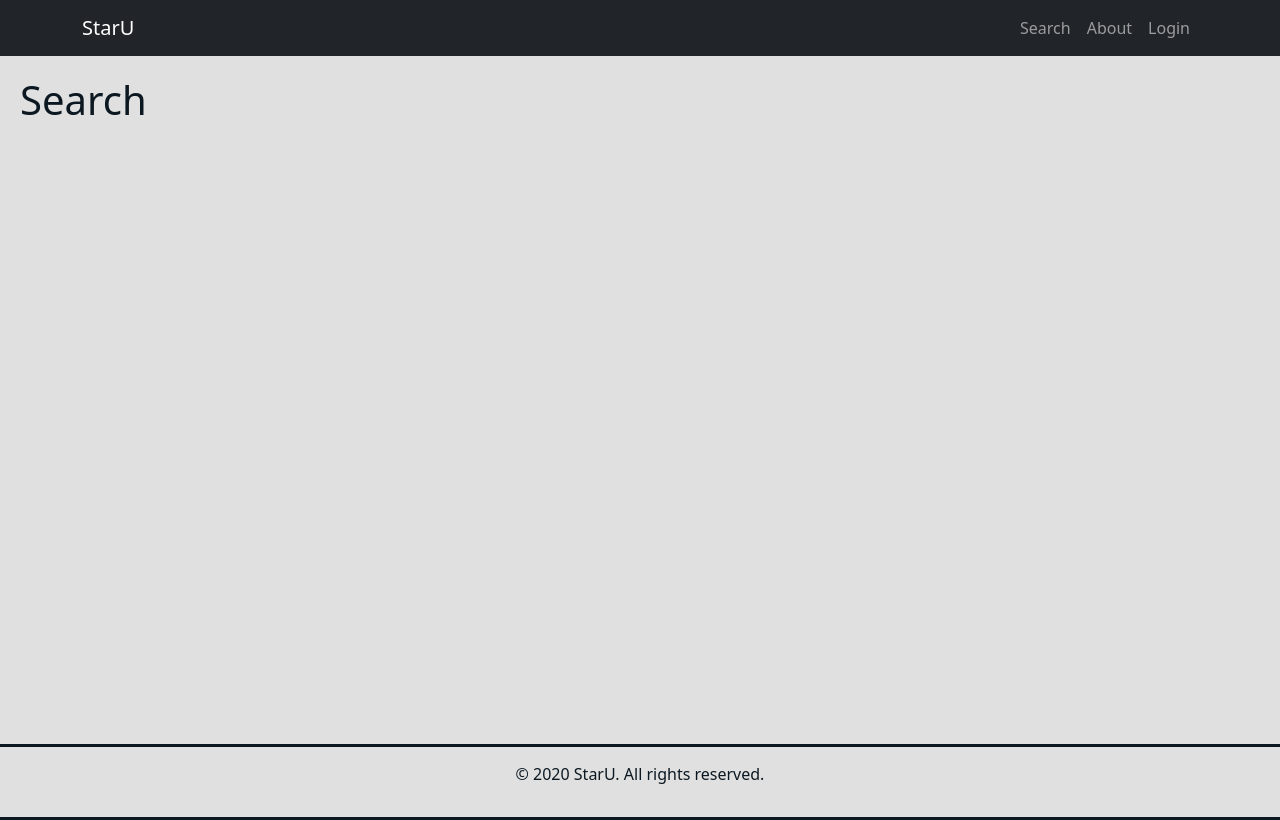
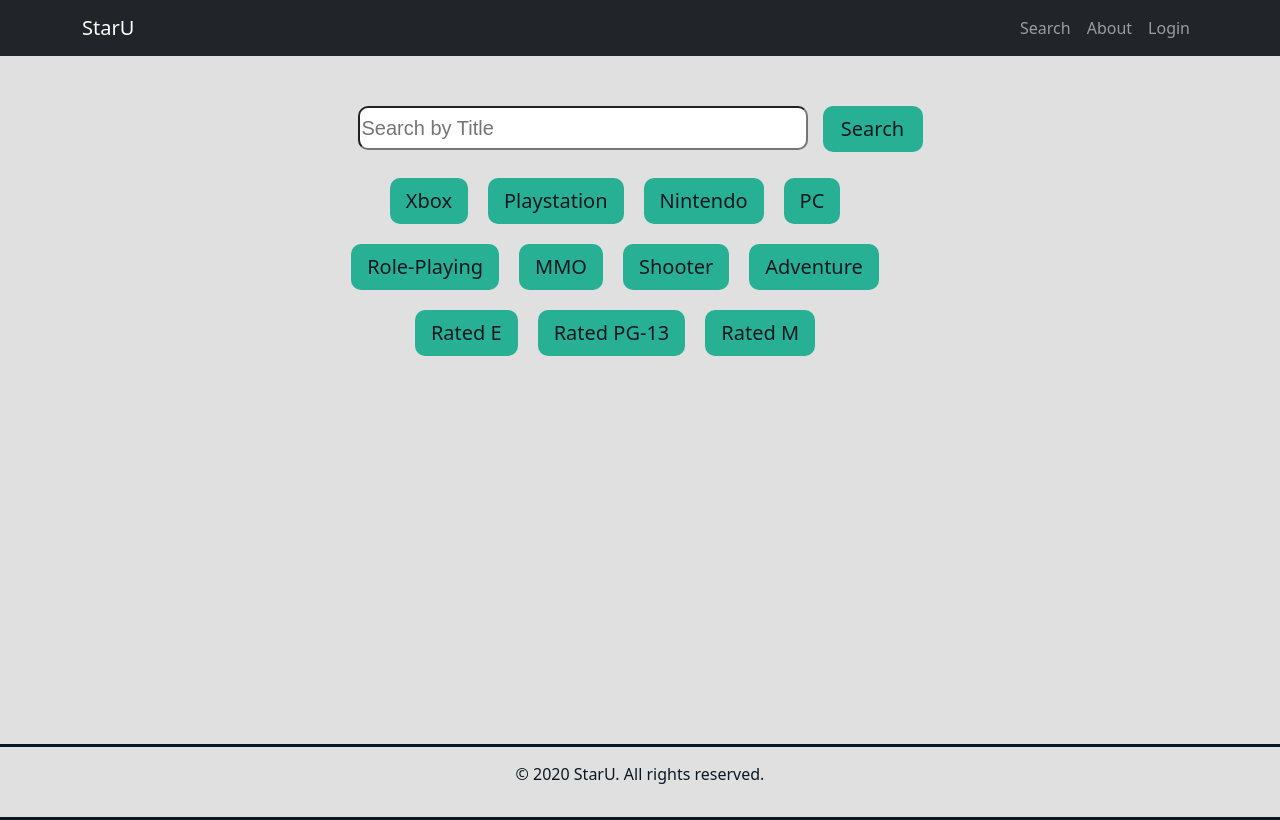
Before and after one commit to TimWargo/staru, a React (Create React App) app: page /search in a window 1280 px wide. Built offline with nearby package versions, Linux system fonts and the light colour scheme.

Commit message:
initial commit

```diff
--- /dev/null
+++ b/src/Components/SearchPage/SearchPage.css
@@ -0,0 +1,54 @@
+body h1 {
+text-align: center;
+}
+
+.searchBar{
+    text-align: center;
+    margin-top: 30px;
+}
+
+.searchBar input {
+    width: 450px;
+    height: 44px;
+    font-family: Montserrat, sans-serif;
+    font-size: 20px;
+    border-top-left-radius: 10px !important;
+    border-bottom-left-radius: 10px !important;
+    border-top-right-radius: 10px !important;
+    border-bottom-right-radius: 10px !important;
+}
+
+
+.searchBar Button {
+    width: 100px;
+    border-top-left-radius: 10px !important;
+    border-bottom-left-radius: 10px !important;
+    border-top-right-radius: 10px !important;
+    border-bottom-right-radius: 10px !important;
+    border: none;
+    margin-left: 15px;
+    margin-bottom: 2px;
+}
+
+h2 {
+    font-size: 8px;
+    text-align: left;
+    margin-top: 15px;
+    margin-left: 200px;
+}
+
+.console-filter {
+    text-align: center;
+    margin-right: 50px;
+    margin-top: 20px;
+}
+
+.console-filter Button {
+    background-color: grey;
+    border-top-left-radius: 10px !important;
+    border-bottom-left-radius: 10px !important;
+    border-top-right-radius: 10px !important;
+    border-bottom-right-radius: 10px !important;
+    margin-left: 10px;
+    margin-right: 10px;
+}
--- a/src/Components/SearchPage/SearchPage.js
+++ b/src/Components/SearchPage/SearchPage.js
@@ -1,10 +1,63 @@
 import React, { Component } from "react";
+import './SearchPage.css';
+import { Button} from "react-bootstrap";
 
 class SearchPage extends Component {
+    constructor(props) {
+        super(props);
+        this.state = {
+            keyword: '',
+        }
+    }
+
     render() {
         return (
             <div className="body">
-                <h1>Search</h1>
+                <div className="searchBar">
+                    <input type='text' className='input' placeholder='Search by Title' />
+                    <Button onClick= {this.onSubmit} variant="primary" size="lg" className="buttModal">
+                    Search
+                    </Button>
+                </div>
+                <div className= "console-filter">
+                    <Button onClick= {this.onSubmit} variant="primary" size="lg" className="buttModal">
+                    Xbox
+                    </Button>
+                    <Button onClick= {this.onSubmit} variant="primary" size="lg" className="buttModal">
+                    Playstation
+                    </Button>
+                    <Button onClick= {this.onSubmit} variant="primary" size="lg" className="buttModal">
+                    Nintendo
+                    </Button>
+                    <Button onClick= {this.onSubmit} variant="primary" size="lg" className="buttModal">
+                    PC
+                    </Button>
+                </div>
+                <div className= "console-filter">
+                <Button onClick= {this.onSubmit} variant="primary" size="lg" className="buttModal">
+                    Role-Playing
+                    </Button>
+                    <Button onClick= {this.onSubmit} variant="primary" size="lg" className="buttModal">
+                    MMO
+                    </Button>
+                    <Button onClick= {this.onSubmit} variant="primary" size="lg" className="buttModal">
+                    Shooter
+                    </Button>
+                    <Button onClick= {this.onSubmit} variant="primary" size="lg" className="buttModal">
+                    Adventure
+                    </Button>
+                </div>
+                <div className= "console-filter">
+                <Button onClick= {this.onSubmit} variant="primary" size="lg" className="buttModal">
+                    Rated E
+                    </Button>
+                    <Button onClick= {this.onSubmit} variant="primary" size="lg" className="buttModal">
+                    Rated PG-13
+                    </Button>
+                    <Button onClick= {this.onSubmit} variant="primary" size="lg" className="buttModal">
+                    Rated M
+                    </Button>
+                </div>
             </div>
         );
     }
```
